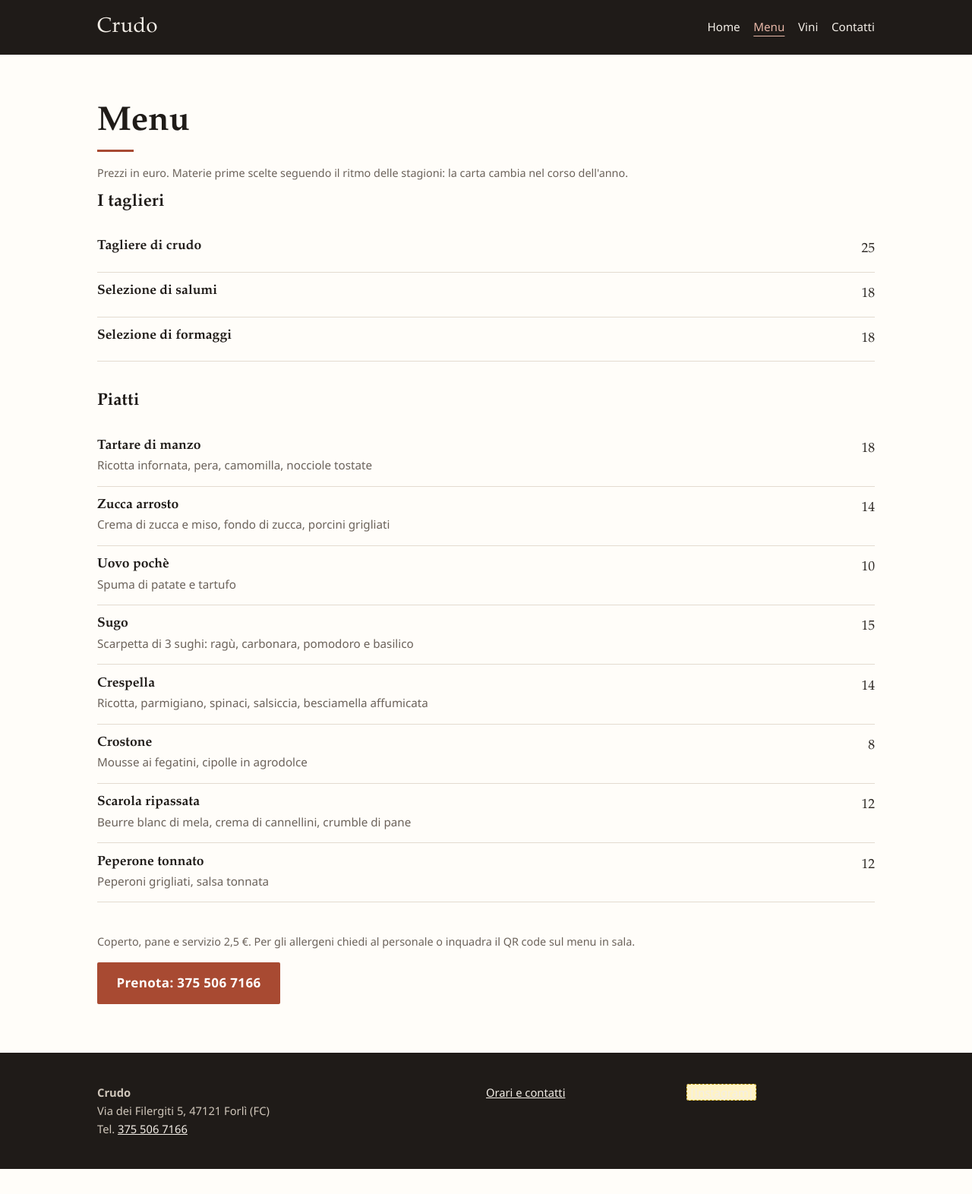
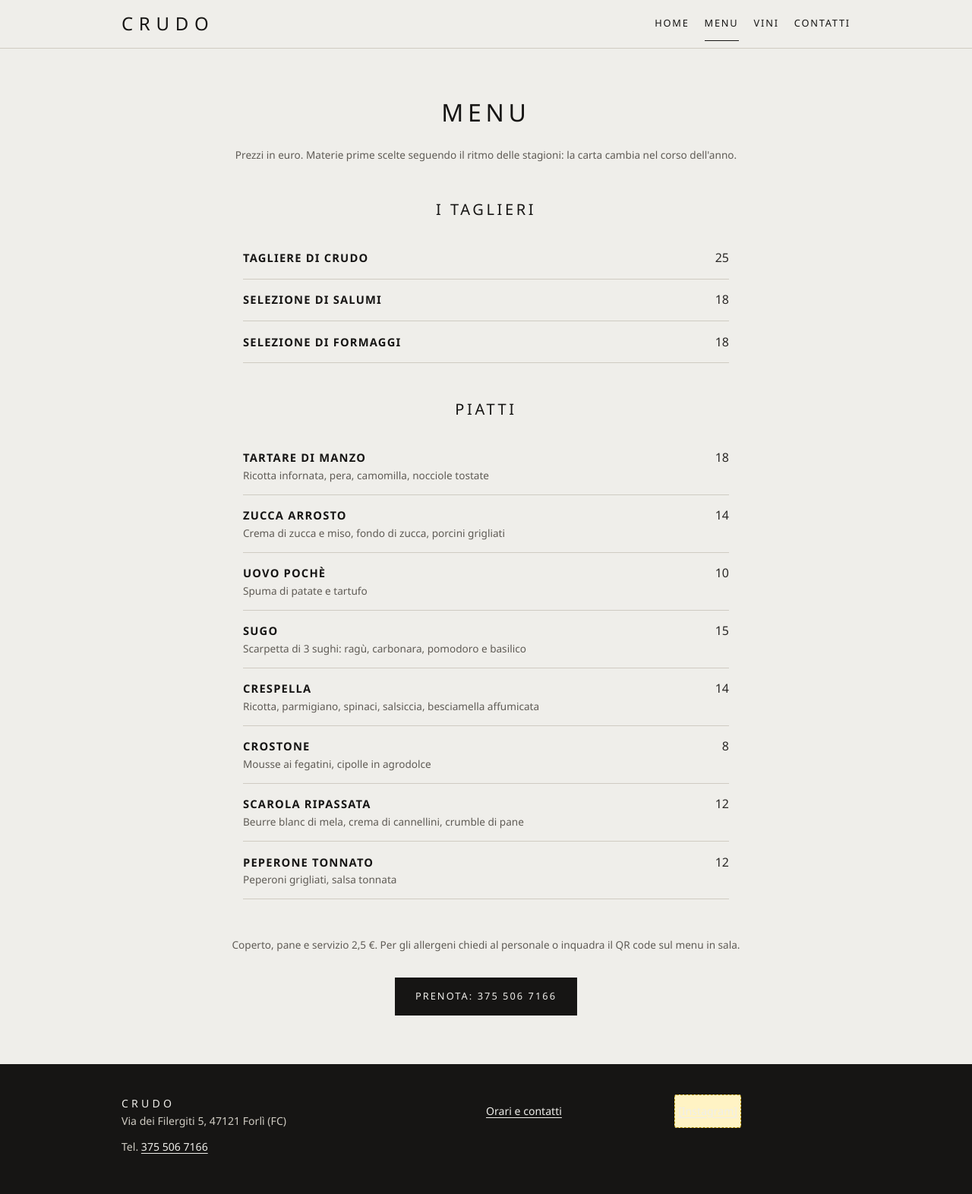
Before and after one commit to businnestm-hue/crudo-sito, a plain HTML site: page menu.html in a window 1280 px wide. Shown: the whole page at 76% size. Before the commit the page ends 1539 px from the top, so only its background shows below. Drawn offline with Linux system fonts and the light colour scheme.

Commit message:
Stile del sito allineato ai materiali Canva (grigio caldo, nero, maiuscolo spaziato)

```diff
--- a/css/style.css
+++ b/css/style.css
@@ -1,13 +1,14 @@
+/* Stile ripreso dai materiali Canva di Crudo: sfondo grigio caldo, testo nero,
+   titoli in maiuscolo spaziato, molto spazio bianco, nessun colore d'accento. */
 :root {
-  --antracite: #1f1b18;
-  --crema: #f3eee7;
-  --terracotta: #a84a32;
-  --testo: #2b2622;
-  --grigio: #6b625a;
-  --bianco: #fffdf9;
-  --serif: "Iowan Old Style", "Palatino Linotype", Palatino, Georgia, serif;
-  --sans: "Segoe UI", system-ui, -apple-system, Roboto, "Helvetica Neue", Arial, sans-serif;
-  --max: 64rem;
+  --fondo: #efeeea;
+  --fondo-alt: #e6e4de;
+  --nero: #161514;
+  --testo: #2a2826;
+  --grigio: #5f5b55;
+  --linea: #cfcbc2;
+  --sans: "Poppins", "Segoe UI", system-ui, -apple-system, Roboto, "Helvetica Neue", Arial, sans-serif;
+  --max: 60rem;
 }
 
 * { box-sizing: border-box; }
@@ -15,88 +16,96 @@ html { scroll-behavior: smooth; }
 body {
   margin: 0;
   font-family: var(--sans);
-  font-size: 1.0625rem;
-  line-height: 1.65;
+  font-size: 1rem;
+  line-height: 1.7;
   color: var(--testo);
-  background: var(--bianco);
+  background: var(--fondo);
 }
 img { max-width: 100%; height: auto; display: block; }
-a { color: var(--terracotta); }
-a:focus-visible, button:focus-visible { outline: 3px solid var(--terracotta); outline-offset: 3px; }
+a { color: var(--nero); text-underline-offset: 3px; }
+a:focus-visible, button:focus-visible { outline: 2px solid var(--nero); outline-offset: 3px; }
 
-h1, h2, h3 { font-family: var(--serif); font-weight: 600; line-height: 1.15; color: var(--antracite); }
-h1 { font-size: clamp(2.4rem, 8vw, 4.2rem); margin: 0 0 1rem; }
-main h1 { font-size: clamp(1.9rem, 6vw, 2.8rem); }
-main h1::after { content: ""; display: block; width: 3rem; height: 3px; background: var(--terracotta); margin-top: .6rem; }
-.hero h1 { font-size: clamp(2.4rem, 8vw, 4.2rem); }
-.hero h1::after { display: none; }
-h2 { font-size: clamp(1.7rem, 5vw, 2.4rem); margin: 0 0 1.25rem; }
-h2::after { content: ""; display: block; width: 3rem; height: 3px; background: var(--terracotta); margin-top: .6rem; }
-h3 { font-size: 1.25rem; margin: 0 0 .4rem; }
+h1, h2, h3 { font-family: var(--sans); color: var(--nero); line-height: 1.25; }
+h1, h2 { font-weight: 500; text-transform: uppercase; letter-spacing: .18em; }
+h1 { font-size: clamp(1.5rem, 4.5vw, 2rem); margin: 0 0 1.5rem; }
+h2 { font-size: clamp(1.05rem, 3vw, 1.25rem); margin: 0 0 1.5rem; }
+h3 { font-size: 1rem; font-weight: 600; margin: 0 0 .3rem; }
 
 .wrap { width: min(100% - 2.5rem, var(--max)); margin-inline: auto; }
 .skip { position: absolute; left: -999px; }
-.skip:focus { left: 1rem; top: 1rem; background: var(--bianco); padding: .5rem 1rem; z-index: 10; }
+.skip:focus { left: 1rem; top: 1rem; background: var(--fondo); padding: .5rem 1rem; z-index: 10; }
 
 /* Segnaposto: dati ancora da inserire (vedi contenuti.md) */
 .ph { background: #fff3c4; color: #5a4300; border: 1px dashed #b38f00; padding: 0 .3em; border-radius: 3px; font-style: normal; }
 
 /* Header */
-.header { background: var(--antracite); color: var(--crema); position: sticky; top: 0; z-index: 5; }
-.header .wrap { display: flex; align-items: center; justify-content: space-between; gap: 1rem; padding-block: .85rem; flex-wrap: wrap; }
-.logo { font-family: var(--serif); font-size: 1.7rem; color: var(--crema); text-decoration: none; letter-spacing: .01em; }
-.nav { display: flex; gap: 1.1rem; flex-wrap: wrap; }
-.nav a { color: var(--crema); text-decoration: none; font-size: .95rem; min-height: 44px; display: inline-flex; align-items: center; }
-.nav a[aria-current="page"], .nav a:hover { color: #e8b8a8; text-decoration: underline; text-underline-offset: 6px; }
+.header { background: var(--fondo); border-bottom: 1px solid var(--linea); position: sticky; top: 0; z-index: 5; }
+.header .wrap { display: flex; align-items: center; justify-content: space-between; gap: 1rem; padding-block: .6rem; flex-wrap: wrap; }
+.logo {
+  font-size: 1.5rem; font-weight: 300; letter-spacing: .32em; text-transform: uppercase;
+  color: var(--nero); text-decoration: none; min-height: 44px; display: inline-flex; align-items: center;
+}
+.nav { display: flex; gap: 1.25rem; flex-wrap: wrap; }
+.nav a {
+  color: var(--nero); text-decoration: none; font-size: .8rem; text-transform: uppercase; letter-spacing: .14em;
+  min-height: 44px; display: inline-flex; align-items: center; border-bottom: 1px solid transparent;
+}
+.nav a[aria-current="page"], .nav a:hover { border-bottom-color: var(--nero); }
 
 /* Bottoni */
 .btn {
-  display: inline-block; background: var(--terracotta); color: #fff; text-decoration: none;
-  font-weight: 600; padding: .85rem 1.6rem; border-radius: 2px; min-height: 44px; letter-spacing: .02em;
+  display: inline-flex; align-items: center; justify-content: center; min-height: 44px;
+  background: var(--nero); color: var(--fondo); text-decoration: none;
+  font-size: .8rem; font-weight: 500; text-transform: uppercase; letter-spacing: .16em;
+  padding: .8rem 1.6rem; border: 1px solid var(--nero);
 }
-.btn:hover { background: #8f3d29; }
-.btn--light { background: transparent; color: var(--crema); border: 1px solid var(--crema); }
-.btn--light:hover { background: var(--crema); color: var(--antracite); }
+.btn:hover { background: transparent; color: var(--nero); }
+.btn--light { background: transparent; color: var(--nero); }
+.btn--light:hover { background: var(--nero); color: var(--fondo); }
 
 /* Hero */
-.hero { background: var(--antracite); color: var(--crema); padding-block: 5rem 4.5rem; }
-.hero h1 { color: #fff; }
-.hero .kicker { text-transform: uppercase; letter-spacing: .14em; font-size: .8rem; color: #d9a796; margin: 0 0 1rem; }
-.hero p.lead { font-size: 1.2rem; max-width: 36rem; color: #e9e2d8; }
-.hero .azioni { display: flex; gap: 1rem; flex-wrap: wrap; margin-top: 2rem; }
+.hero { text-align: center; padding-block: 6rem 5rem; }
+.hero h1 { font-size: clamp(3rem, 13vw, 6rem); font-weight: 300; letter-spacing: .3em; margin-right: -.3em; margin-bottom: 1.5rem; }
+.hero .kicker { text-transform: uppercase; letter-spacing: .2em; font-size: .75rem; color: var(--grigio); margin: 0 0 1.25rem; }
+.hero p.lead { font-size: 1rem; max-width: 34rem; margin-inline: auto; text-transform: uppercase; letter-spacing: .06em; line-height: 1.9; }
+.hero .azioni { display: flex; gap: 1rem; flex-wrap: wrap; justify-content: center; margin-top: 2.5rem; }
 
 /* Sezioni */
 section { padding-block: 4rem; }
-.alt { background: var(--crema); }
-.grid { display: grid; gap: 1.5rem; }
+.alt { background: var(--fondo-alt); }
+.grid { display: grid; gap: 2rem; }
 @media (min-width: 48rem) { .grid--3 { grid-template-columns: repeat(3, 1fr); } .grid--2 { grid-template-columns: 1fr 1fr; } }
-.card { background: var(--bianco); padding: 1.6rem; border-top: 3px solid var(--terracotta); }
-.alt .card { background: var(--bianco); }
+.card { text-align: center; padding: 1rem .5rem; }
+.card h3 { text-transform: uppercase; letter-spacing: .14em; font-weight: 500; font-size: .9rem; margin-bottom: .75rem; }
 .card p { margin: 0; color: var(--grigio); }
 
-blockquote { margin: 0; font-family: var(--serif); font-size: 1.15rem; }
-blockquote footer { font-family: var(--sans); font-size: .9rem; color: var(--grigio); margin-top: .6rem; }
+blockquote { margin: 0; font-size: 1rem; }
+blockquote footer { font-size: .85rem; color: var(--grigio); margin-top: .6rem; }
 
-/* Menu */
-.menu-sezione { margin-bottom: 2.5rem; }
-.menu-sezione h2 { font-size: 1.4rem; }
-.menu-sezione h2::after { display: none; }
-.voce { display: flex; justify-content: space-between; gap: 1rem; padding-block: .9rem; border-bottom: 1px solid #e3dbd0; }
-.voce h3 { font-size: 1.1rem; margin: 0; }
-.voce p { margin: .2rem 0 0; color: var(--grigio); font-size: .95rem; }
-.prezzo { font-family: var(--serif); font-size: 1.1rem; white-space: nowrap; }
-.nota { font-size: .9rem; color: var(--grigio); }
+/* Menu e vini: impaginazione centrata come la carta stampata */
+main > section > .wrap > h2,
+main > section > .wrap > h1,
+main > section > .wrap > p,
+.menu-sezione h2 { text-align: center; }
+main > section > .wrap > .btn { display: flex; width: fit-content; margin: 2rem auto 0; }
+.menu-sezione { margin: 3rem auto; max-width: 40rem; }
+.voce { display: flex; justify-content: space-between; align-items: baseline; gap: 1rem; padding-block: .85rem; border-bottom: 1px solid var(--linea); }
+.voce h3 { text-transform: uppercase; letter-spacing: .08em; font-size: .92rem; margin: 0; }
+.voce p { margin: .15rem 0 0; color: var(--grigio); font-size: .85rem; }
+.prezzo { white-space: nowrap; font-weight: 500; }
+.nota { font-size: .85rem; color: var(--grigio); }
 
 /* Contatti */
-.orari { width: 100%; border-collapse: collapse; }
-.orari th, .orari td { text-align: left; padding: .55rem .25rem; border-bottom: 1px solid #e3dbd0; }
-.mappa { width: 100%; aspect-ratio: 4 / 3; border: 0; }
+.orari { width: 100%; border-collapse: collapse; margin-bottom: 1rem; }
+.orari th, .orari td { text-align: left; padding: .55rem .25rem; border-bottom: 1px solid var(--linea); font-weight: 400; }
+.orari thead th { font-size: .75rem; text-transform: uppercase; letter-spacing: .14em; color: var(--grigio); }
+.mappa { width: 100%; aspect-ratio: 4 / 3; border: 0; filter: grayscale(1); }
 
 /* CTA finale e footer */
-.cta { background: var(--terracotta); color: #fff; text-align: center; }
-.cta h2 { color: #fff; } .cta h2::after { margin-inline: auto; background: #fff; }
-.cta .btn { background: var(--antracite); }
-.footer { background: var(--antracite); color: #cfc6ba; padding-block: 2.5rem; font-size: .92rem; }
-.footer a { color: var(--crema); }
+.cta { text-align: center; border-top: 1px solid var(--linea); }
+.footer { background: var(--nero); color: #cfcbc2; padding-block: 2.5rem; font-size: .88rem; }
+.footer a { color: var(--fondo); }
+.footer strong { letter-spacing: .3em; text-transform: uppercase; font-weight: 400; color: var(--fondo); }
 .footer .wrap { display: grid; gap: 1rem; }
+.footer .wrap a { min-height: 44px; display: inline-flex; align-items: center; }
 @media (min-width: 48rem) { .footer .wrap { grid-template-columns: 2fr 1fr 1fr; } }
```
